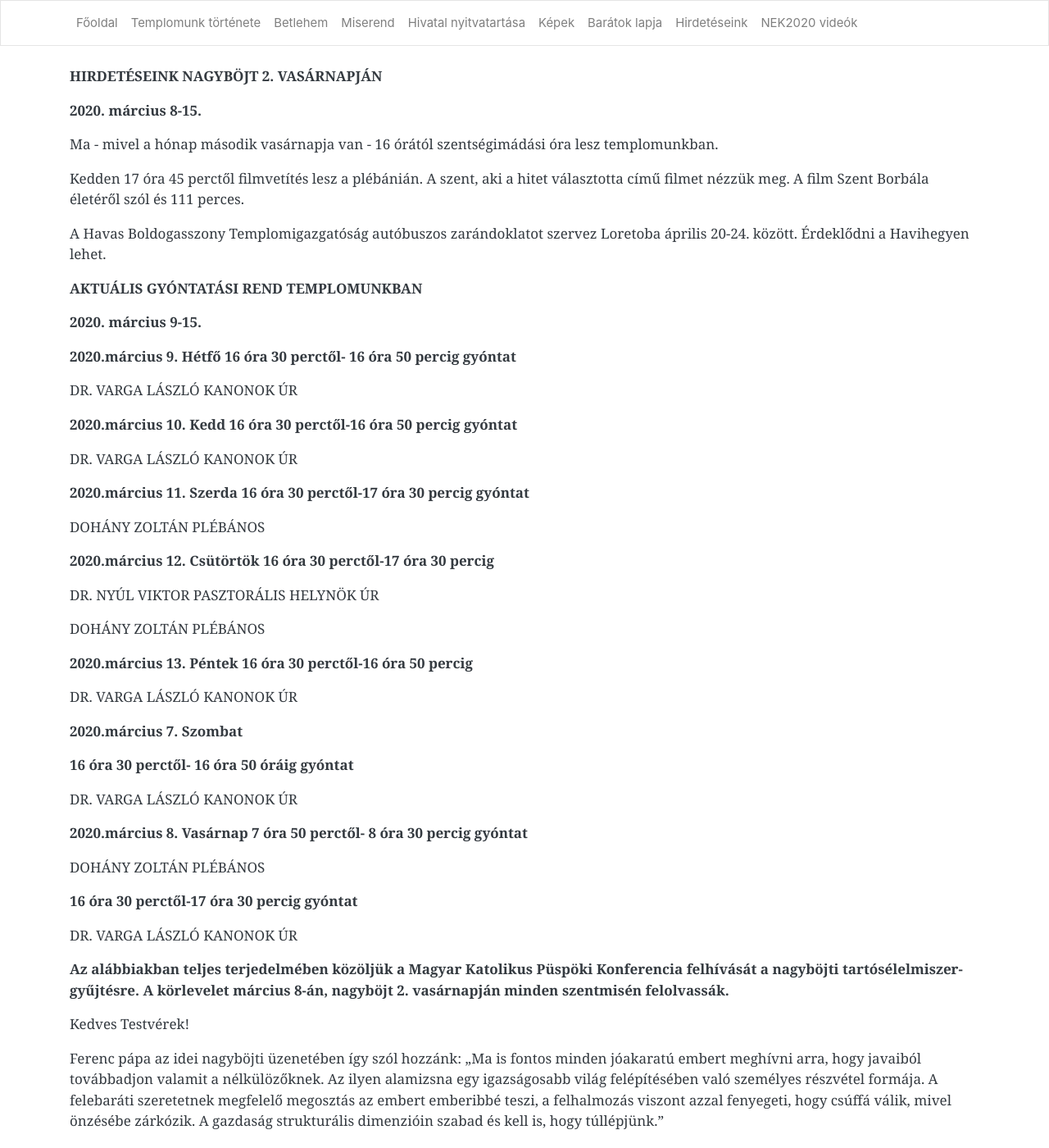
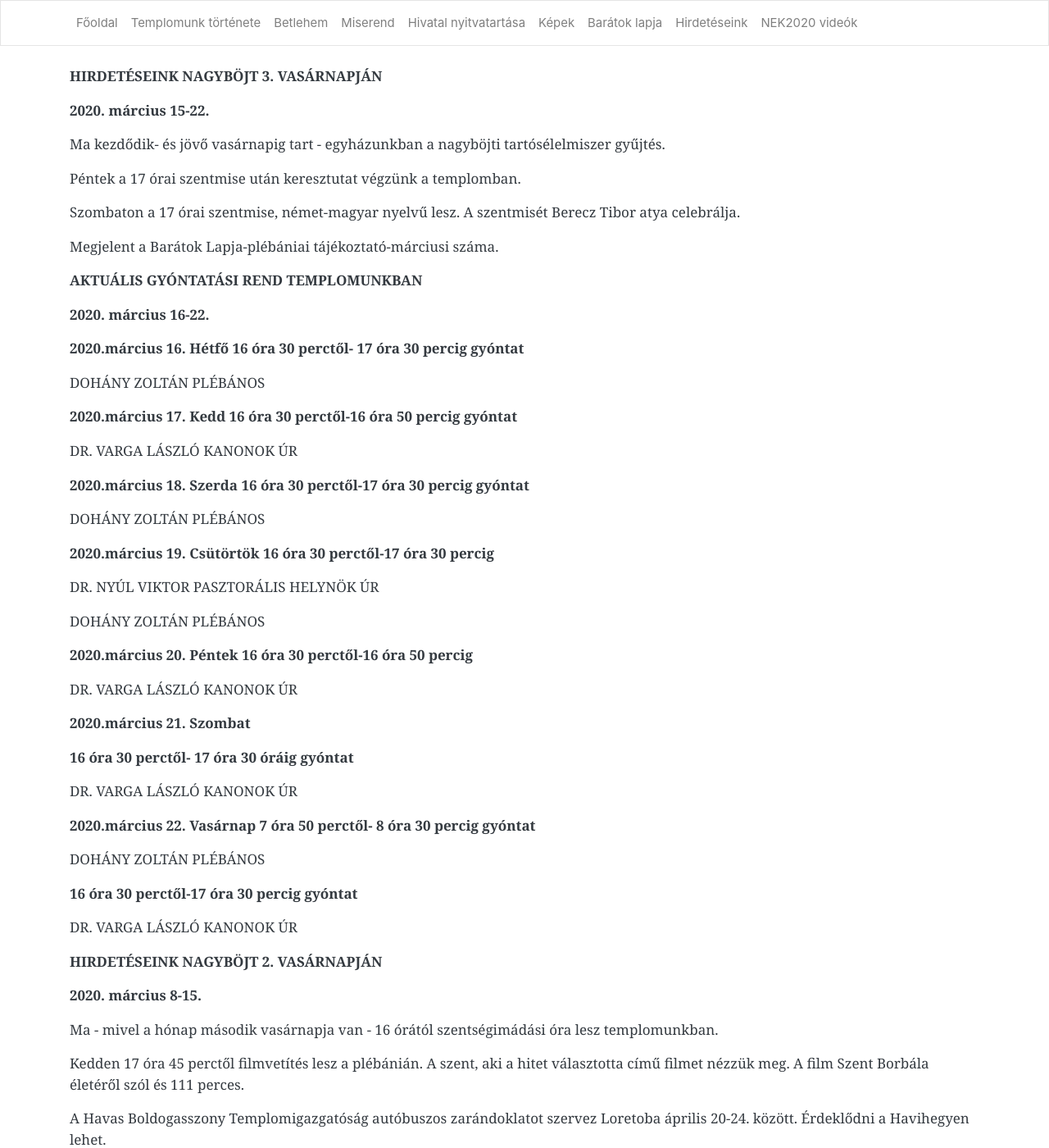
Before and after one commit to pecsi-ferences/pecsi-ferences.github.io, a Jekyll site: the page built from hirdeteseink.md, in a window 1280 px wide and 1400 px high. Shown: the whole window at 82% size. Built offline with Jekyll 4.4.1, drawn with Linux system fonts in a browser that asks for light colours; nearby versions of some CDN libraries.

Commit message:
Update from Forestry.io Zoltán Dohány updated hirdeteseink.md

```diff
--- a/hirdeteseink.md
+++ b/hirdeteseink.md
@@ -3,6 +3,58 @@ layout: default
 title: Hirdetéseink
 
 ---
+**HIRDETÉSEINK NAGYBÖJT 3. VASÁRNAPJÁN**
+
+**2020. március 15-22.**
+
+Ma kezdődik- és jövő vasárnapig tart - egyházunkban a nagyböjti tartósélelmiszer gyűjtés.
+
+Péntek a 17 órai szentmise után keresztutat végzünk a templomban.
+
+Szombaton a 17 órai szentmise, német-magyar nyelvű lesz. A szentmisét Berecz Tibor atya celebrálja.
+
+Megjelent a Barátok Lapja-plébániai tájékoztató-márciusi száma.
+
+**AKTUÁLIS GYÓNTATÁSI REND TEMPLOMUNKBAN**
+
+**2020. március 16-22.**
+
+**2020.március 16. Hétfő** **16 óra 30 perctől- 17 óra 30 percig gyóntat**
+
+DOHÁNY ZOLTÁN PLÉBÁNOS
+
+**2020.március 17. Kedd 16 óra 30 perctől-16 óra 50 percig gyóntat**
+
+DR. VARGA LÁSZLÓ KANONOK ÚR
+
+**2020.március 18. Szerda** **16 óra 30 perctől-17 óra 30 percig gyóntat**
+
+DOHÁNY ZOLTÁN PLÉBÁNOS
+
+**2020.március 19.** **Csütörtök** **16 óra 30 perctől-17 óra 30 percig**
+
+DR. NYÚL VIKTOR PASZTORÁLIS HELYNÖK ÚR
+
+DOHÁNY ZOLTÁN PLÉBÁNOS
+
+**2020.március 20. Péntek 16 óra 30 perctől-16 óra 50 percig**
+
+DR. VARGA LÁSZLÓ KANONOK ÚR
+
+**2020.március 21.** **Szombat**
+
+**16 óra 30 perctől- 17 óra 30 óráig gyóntat**
+
+DR. VARGA LÁSZLÓ KANONOK ÚR
+
+**2020.március 22. Vasárnap 7 óra 50 perctől- 8 óra 30 percig gyóntat**
+
+DOHÁNY ZOLTÁN PLÉBÁNOS
+
+**16 óra 30 perctől-17 óra 30 percig gyóntat**
+
+DR. VARGA LÁSZLÓ KANONOK ÚR
+
 **HIRDETÉSEINK NAGYBÖJT 2. VASÁRNAPJÁN**
 
 **2020. március 8-15.**
```
